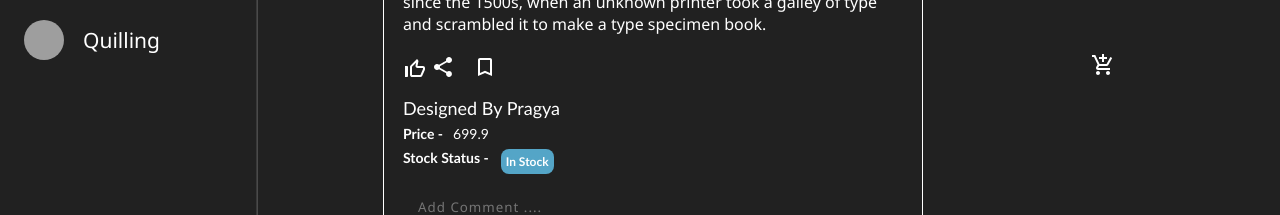
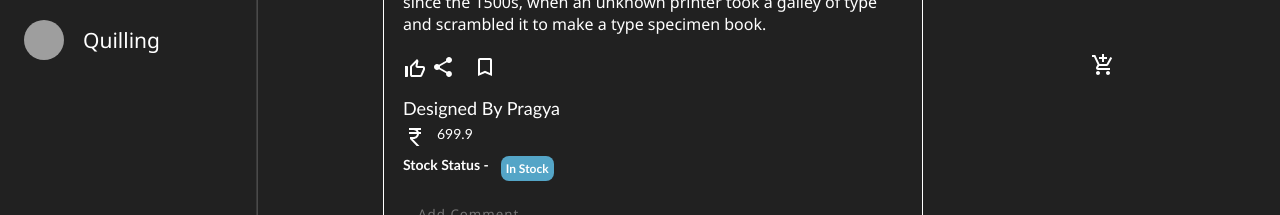
Before and after one commit to Pragyani/art-gallery, a React (Create React App) app: page / in a window 1280 px wide. Shown: the part 780-995 px from the top of the page. Built offline with nearby package versions, Linux system fonts and the light colour scheme; grey boxes are pictures that could not be loaded.

Commit message:
add : RupeeIcon in productDetail.jsx

```diff
--- a/src/ProductDetails/productDetail.js
+++ b/src/ProductDetails/productDetail.js
@@ -10,6 +10,7 @@ import PersonPinIcon from '@mui/icons-material/PersonPin';
 import ShareIcon from '@mui/icons-material/Share';
 import ThumbUpOffAltIcon from '@mui/icons-material/ThumbUpOffAlt';
 import ThumbUpAltIcon from '@mui/icons-material/ThumbUpAlt';
+import CurrencyRupeeIcon from '@mui/icons-material/CurrencyRupee';
 
 const ProductDetail = ({ Products }) => {
     const dispatch = useDispatch();
@@ -115,7 +116,7 @@ const ProductDetail = ({ Products }) => {
                                                             </h3>
                                                         </div>
                                                         <h4>Designed By Pragya</h4>
-                                                        <h5 className="price-tag">Price - <span>{item?.price}</span></h5>
+                                                        <h5 className="price-tag"> <CurrencyRupeeIcon className="price-tag-ruppee" /><span>{item?.price}</span></h5>
                                                         <p>Stock Status - <h6>{item?.stockStatus}</h6></p>
                                                         <span className="input-span-tag"><input placeholder="Add Comment ...." type="text" /></span>
                                                         {/* <h4>Brand Name - <b>{item?.brand}</b></h4> */}
```
